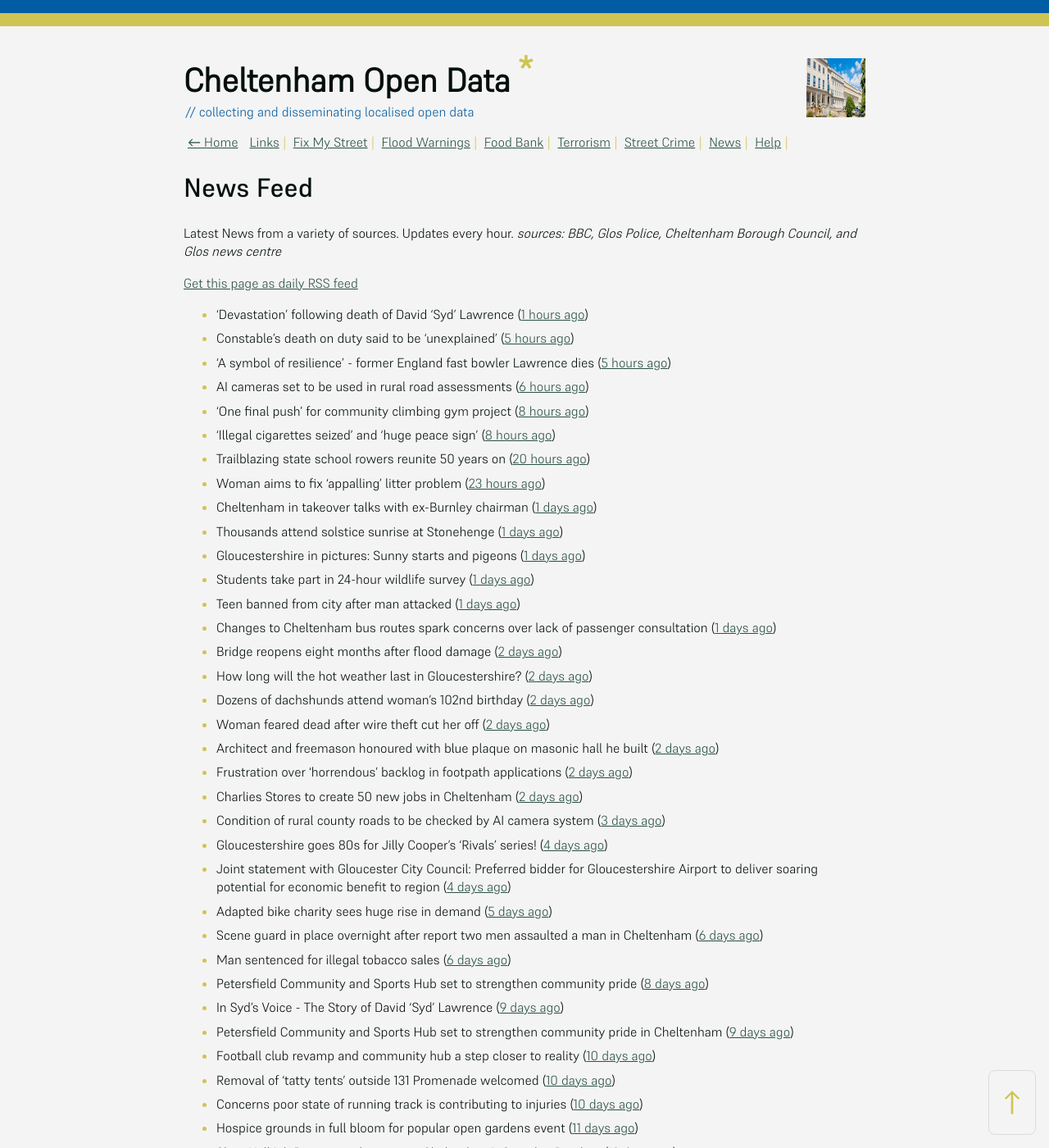
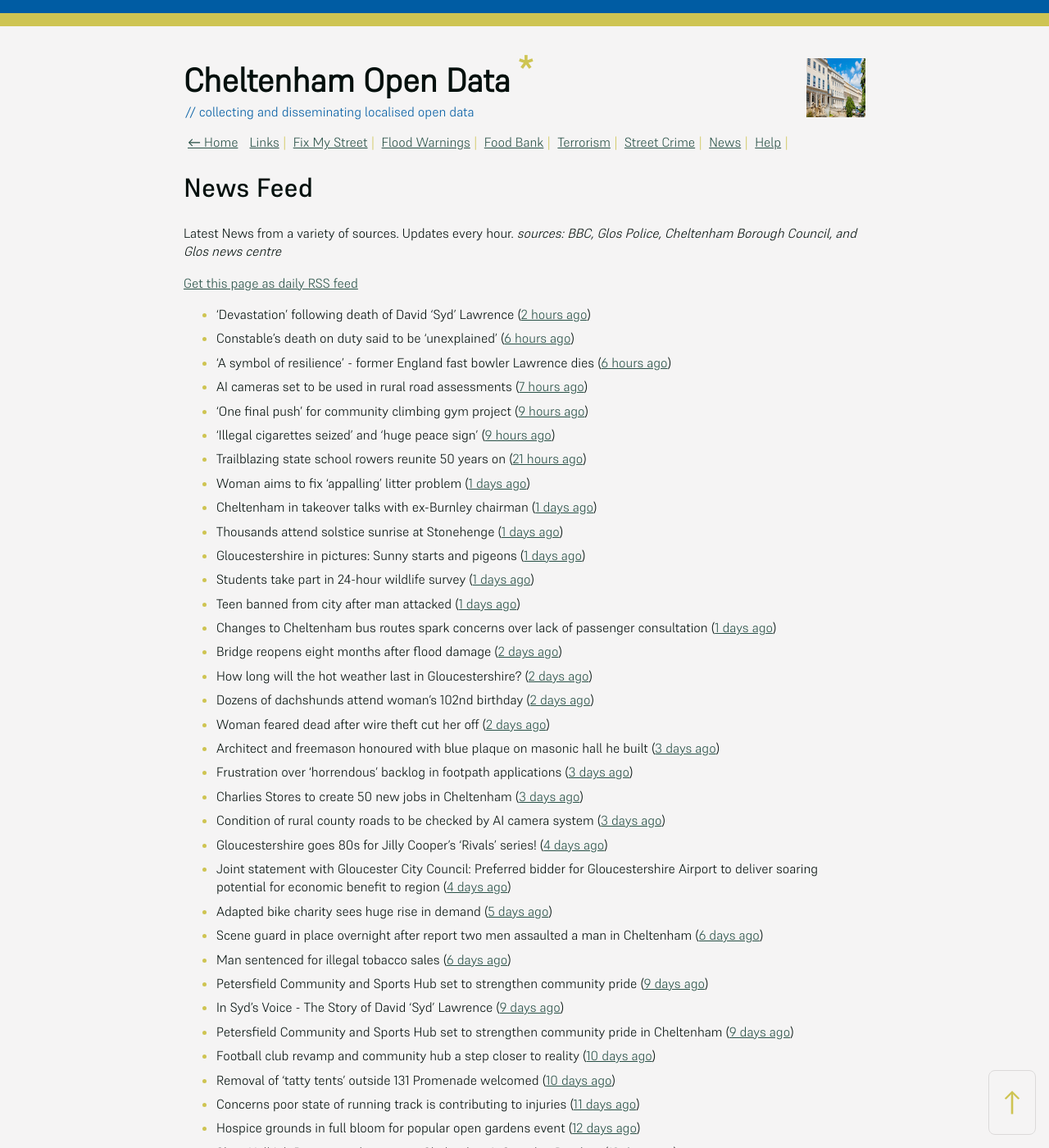
Before and after one commit to mat-0/cheltenham-open-data, a Jekyll site: the page built from _pages/news.md, in a window 1280 px wide and 1400 px high. Shown: the whole window at 82% size. Built offline with Jekyll 4.4.1, drawn with Linux system fonts in a browser that asks for light colours; some of the changed text lies outside the part shown.

Commit message:
Updated 2025-06-22 15:58:19

```diff
--- a/_pages/news.md
+++ b/_pages/news.md
@@ -12,14 +12,14 @@ _sources: BBC, Glos Police, Cheltenham Borough Council, and Glos news centre_
 [Get this page as daily RSS feed](/daily.rss)
 
 <!-- news_marker starts -->
-- 'Devastation' following death of David 'Syd' Lawrence ([1 hours ago](https://www.bbc.com/news/articles/cvg9r0j5g08o))
-- Constable's death on duty said to be 'unexplained' ([5 hours ago](https://www.bbc.com/news/articles/c39z0d12k88o))
-- 'A symbol of resilience' - former England fast bowler Lawrence dies ([5 hours ago](https://www.bbc.com/sport/cricket/articles/c07d973k0zzo))
-- AI cameras set to be used in rural road assessments ([6 hours ago](https://www.bbc.com/news/articles/c62g921l14jo))
-- 'One final push' for community climbing gym project ([8 hours ago](https://www.bbc.com/news/articles/cx2v55q5kpeo))
-- 'Illegal cigarettes seized' and 'huge peace sign' ([8 hours ago](https://www.bbc.com/news/articles/cy9x4grl3zno))
-- Trailblazing state school rowers reunite 50 years on ([20 hours ago](https://www.bbc.com/news/articles/ce9xgerg0n5o))
-- Woman aims to fix 'appalling' litter problem ([23 hours ago](https://www.bbc.com/news/articles/cqjq05rv191o))
+- 'Devastation' following death of David 'Syd' Lawrence ([2 hours ago](https://www.bbc.com/news/articles/cvg9r0j5g08o))
+- Constable's death on duty said to be 'unexplained' ([6 hours ago](https://www.bbc.com/news/articles/c39z0d12k88o))
+- 'A symbol of resilience' - former England fast bowler Lawrence dies ([6 hours ago](https://www.bbc.com/sport/cricket/articles/c07d973k0zzo))
+- AI cameras set to be used in rural road assessments ([7 hours ago](https://www.bbc.com/news/articles/c62g921l14jo))
+- 'One final push' for community climbing gym project ([9 hours ago](https://www.bbc.com/news/articles/cx2v55q5kpeo))
+- 'Illegal cigarettes seized' and 'huge peace sign' ([9 hours ago](https://www.bbc.com/news/articles/cy9x4grl3zno))
+- Trailblazing state school rowers reunite 50 years on ([21 hours ago](https://www.bbc.com/news/articles/ce9xgerg0n5o))
+- Woman aims to fix 'appalling' litter problem ([1 days ago](https://www.bbc.com/news/articles/cqjq05rv191o))
 - Cheltenham in takeover talks with ex-Burnley chairman ([1 days ago](https://www.bbc.com/sport/football/articles/ckg3v5135meo))
 - Thousands attend solstice sunrise at Stonehenge ([1 days ago](https://www.bbc.com/news/articles/cg75gp1y233o))
 - Gloucestershire in pictures: Sunny starts and pigeons ([1 days ago](https://www.bbc.com/news/articles/cwye9g90870o))
@@ -30,32 +30,32 @@ _sources: BBC, Glos Police, Cheltenham Borough Council, and Glos news centre_
 - How long will the hot weather last in Gloucestershire? ([2 days ago](https://www.bbc.co.uk/sounds/play/p0lkf1rq))
 - Dozens of dachshunds attend woman's 102nd birthday ([2 days ago](https://www.bbc.com/news/videos/c307l54nlrmo))
 - Woman feared dead after wire theft cut her off ([2 days ago](https://www.bbc.com/news/articles/cp3k96521neo))
-- Architect and freemason honoured with blue plaque on masonic hall he built ([2 days ago](https://gloucesternewscentre.co.uk/architect-and-freemason-honoured-with-blue-plaque-on-masonic-hall-he-built/))
-- Frustration over ‘horrendous’ backlog in footpath applications ([2 days ago](https://gloucesternewscentre.co.uk/frustration-over-horrendous-backlog-in-footpath-applications/))
-- Charlies Stores to create 50 new jobs in Cheltenham ([2 days ago](https://gloucesternewscentre.co.uk/charlies-stores-to-create-50-new-jobs-in-cheltenham/))
+- Architect and freemason honoured with blue plaque on masonic hall he built ([3 days ago](https://gloucesternewscentre.co.uk/architect-and-freemason-honoured-with-blue-plaque-on-masonic-hall-he-built/))
+- Frustration over ‘horrendous’ backlog in footpath applications ([3 days ago](https://gloucesternewscentre.co.uk/frustration-over-horrendous-backlog-in-footpath-applications/))
+- Charlies Stores to create 50 new jobs in Cheltenham ([3 days ago](https://gloucesternewscentre.co.uk/charlies-stores-to-create-50-new-jobs-in-cheltenham/))
 - Condition of rural county roads to be checked by AI camera system ([3 days ago](https://gloucesternewscentre.co.uk/condition-of-rural-county-roads-to-be-checked-by-ai-camera-system/))
 - Gloucestershire goes 80s for Jilly Cooper’s ‘Rivals’ series! ([4 days ago](https://www.bbc.co.uk/sounds/play/p0ljxnh1))
 - Joint statement with Gloucester City Council: Preferred bidder for Gloucestershire Airport to deliver soaring potential for economic benefit to region ([4 days ago](https://www.cheltenham.gov.uk/news/article/3021/joint_statement_with_gloucester_city_council_preferred_bidder_for_gloucestershire_airport_to_deliver_soaring_potential_for_economic_benefit_to_region))
 - Adapted bike charity sees huge rise in demand ([5 days ago](https://www.bbc.co.uk/sounds/play/p0ljrsvr))
 - Scene guard in place overnight after report two men assaulted a man in Cheltenham ([6 days ago](https://gloucesternewscentre.co.uk/scene-guard-in-place-overnight-after-report-two-men-assaulted-a-man-in-cheltenham/))
 - Man sentenced for illegal tobacco sales ([6 days ago](https://gloucesternewscentre.co.uk/man-sentenced-for-illegal-tobacco-sales/))
-- Petersfield Community and Sports Hub set to strengthen community pride ([8 days ago](https://gloucesternewscentre.co.uk/petersfield-community-and-sports-hub-set-to-strengthen-community-pride/))
+- Petersfield Community and Sports Hub set to strengthen community pride ([9 days ago](https://gloucesternewscentre.co.uk/petersfield-community-and-sports-hub-set-to-strengthen-community-pride/))
 - In Syd's Voice - The Story of David 'Syd' Lawrence ([9 days ago](https://www.bbc.co.uk/sounds/play/p0lj4vvq))
 - Petersfield Community and Sports Hub set to strengthen community pride in Cheltenham ([9 days ago](https://www.cheltenham.gov.uk/news/article/3020/petersfield_community_and_sports_hub_set_to_strengthen_community_pride_in_cheltenham))
 - Football club revamp and community hub a step closer to reality ([10 days ago](https://gloucesternewscentre.co.uk/football-club-revamp-and-community-hub-a-step-closer-to-reality/))
 - Removal of ‘tatty tents’ outside 131 Promenade welcomed ([10 days ago](https://gloucesternewscentre.co.uk/removal-of-tatty-tents-outside-131-promenade-welcomed/))
-- Concerns poor state of running track is contributing to injuries ([10 days ago](https://gloucesternewscentre.co.uk/concerns-poor-state-of-running-track-is-contributing-to-injuries/))
-- Hospice grounds in full bloom for popular open gardens event ([11 days ago](https://gloucesternewscentre.co.uk/hospice-grounds-in-full-bloom-for-popular-open-gardens-event/))
-- Shire Hall Lib Dems urged to reopen Cheltenham’s Swindon Road tip ([12 days ago](https://gloucesternewscentre.co.uk/shire-hall-lib-dems-urged-to-reopen-cheltenhams-swindon-road-tip/))
-- Funding for Cheltenham sports community hub set for approval ([12 days ago](https://gloucesternewscentre.co.uk/funding-for-cheltenham-sports-community-hub-set-for-approval/))
+- Concerns poor state of running track is contributing to injuries ([11 days ago](https://gloucesternewscentre.co.uk/concerns-poor-state-of-running-track-is-contributing-to-injuries/))
+- Hospice grounds in full bloom for popular open gardens event ([12 days ago](https://gloucesternewscentre.co.uk/hospice-grounds-in-full-bloom-for-popular-open-gardens-event/))
+- Shire Hall Lib Dems urged to reopen Cheltenham’s Swindon Road tip ([13 days ago](https://gloucesternewscentre.co.uk/shire-hall-lib-dems-urged-to-reopen-cheltenhams-swindon-road-tip/))
+- Funding for Cheltenham sports community hub set for approval ([13 days ago](https://gloucesternewscentre.co.uk/funding-for-cheltenham-sports-community-hub-set-for-approval/))
 - Man ‘alarmed’ to find home included ‘without consent’ in 4000-house plan near M5 ([15 days ago](https://gloucesternewscentre.co.uk/man-alarmed-to-find-home-included-without-consent-in-4000-house-plan-near-m5/))
 - Cheltenham celebrates 10 years of prestigious Purple Flag ([16 days ago](https://www.cheltenham.gov.uk/news/article/3019/cheltenham_celebrates_10_years_of_prestigious_purple_flag))
 - Reshaping Cheltenham’s future with latest cabinet portfolio announcements ([16 days ago](https://www.cheltenham.gov.uk/news/article/3018/reshaping_cheltenhams_future_with_latest_cabinet_portfolio_announcements))
-- Cheltenham and Tewkesbury planners blasted for ‘caring more about bats than police’ in Elms Park decision ([16 days ago](https://gloucesternewscentre.co.uk/cheltenham-and-tewkesbury-planners-blasted-for-caring-more-about-bats-than-police-in-elms-park-decision/))
-- Gloucestershire Constabulary supports National Police Chiefs’ Council’s 2Wheel Operation ([16 days ago](https://gloucesternewscentre.co.uk/gloucestershire-constabulary-supports-national-police-chiefs-councils-2wheel-operation/))
-- Decision on tapas bar which wants people to ‘enjoy good food and nice wine’ ([16 days ago](https://gloucesternewscentre.co.uk/decision-on-tapas-bar-which-wants-people-to-enjoy-good-food-and-nice-wine/))
+- Cheltenham and Tewkesbury planners blasted for ‘caring more about bats than police’ in Elms Park decision ([17 days ago](https://gloucesternewscentre.co.uk/cheltenham-and-tewkesbury-planners-blasted-for-caring-more-about-bats-than-police-in-elms-park-decision/))
+- Gloucestershire Constabulary supports National Police Chiefs’ Council’s 2Wheel Operation ([17 days ago](https://gloucesternewscentre.co.uk/gloucestershire-constabulary-supports-national-police-chiefs-councils-2wheel-operation/))
+- Decision on tapas bar which wants people to ‘enjoy good food and nice wine’ ([17 days ago](https://gloucesternewscentre.co.uk/decision-on-tapas-bar-which-wants-people-to-enjoy-good-food-and-nice-wine/))
 - Development consent granted for M5 Junction 10 Improvements Scheme ([17 days ago](https://gloucesternewscentre.co.uk/development-consent-granted-for-m5-junction-10-improvements-scheme/))
-- £25k cash boost for much-loved Cheltenham Playhouse ([18 days ago](https://gloucesternewscentre.co.uk/25k-cash-boost-for-much-loved-cheltenham-playhouse/))
+- £25k cash boost for much-loved Cheltenham Playhouse ([19 days ago](https://gloucesternewscentre.co.uk/25k-cash-boost-for-much-loved-cheltenham-playhouse/))
 - £25k cash boost for much-loved Cheltenham Playhouse ([19 days ago](https://www.cheltenham.gov.uk/news/article/3017/25k_cash_boost_for_much-loved_cheltenham_playhouse))
 - Neighbourhood Watch encourages people to join to deter crime ([20 days ago](https://gloucesternewscentre.co.uk/neighbourhood-watch-encourages-people-to-join-to-deter-crime/))
 - ‘Ironic’ 131 Promenade precedent being used for Pittville Pump Room cafe plans ([20 days ago](https://gloucesternewscentre.co.uk/ironic-131-promenade-precedent-being-used-for-pittville-pump-room-cafe-plans/))
```
Also changed, not shown: _data/flood.json (+4 -4 lines), _pages/fix-my-street.md (+1 -1 lines), index.md (+5 -5 lines).
